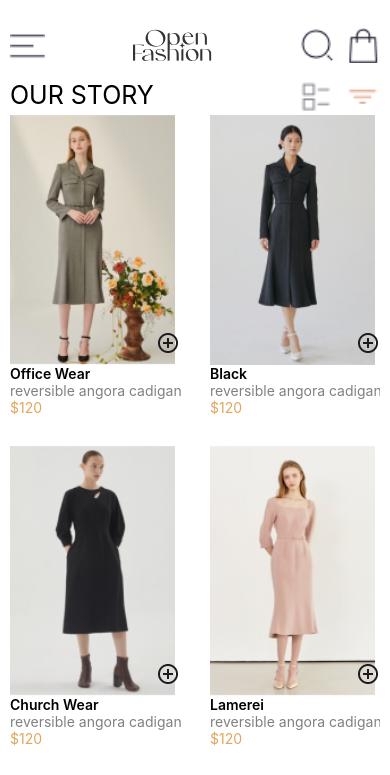
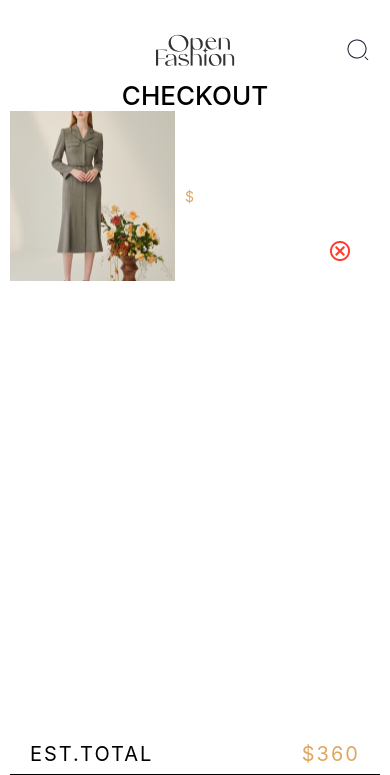
Before and after one commit to Cyberkid-30/rn-assignment6-11348753, a React Native app: screen / in a window 390 px wide. Shown: the top 775 px of the page. Built offline with nearby package versions, Linux system fonts and the light colour scheme.

Commit message:
Styled cart screen card

```diff
--- a/App.js
+++ b/App.js
@@ -2,16 +2,22 @@ import { StatusBar } from "expo-status-bar";
 import { StyleSheet, Text, View } from "react-native";
 import HomeScreen from "./App/screens/HomeScreen";
 import { useState } from "react";
+import CartScreen from "./App/screens/CartScreen";
 
 export default function App() {
   const [cartItems, setCartItems] = useState([{}]);
+  const handleDelete = (id) => {
+    const newCartItems = cartItems.filter((item) => item.id !== id);
+    setCartItems(newCartItems);
+  };
 
   const handlePressEvent = (item) => {
     setCartItems([...cartItems, item]);
   };
   return (
     <View style={styles.container}>
-      <HomeScreen handlePress={(item) => handlePressEvent(item)} />
+      {/* <HomeScreen handlePress={(item) => handlePressEvent(item)} /> */}
+      <CartScreen cartItems={cartItems} onDelete={(id) => handleDelete(id)} />
     </View>
   );
 }
@@ -19,6 +25,8 @@ export default function App() {
 const styles = StyleSheet.create({
   container: {
     flex: 1,
+    flexDirection: "column",
+    gap: 30,
     backgroundColor: "#fff",
     paddingVertical: 20,
     paddingHorizontal: 10,
--- /dev/null
+++ b/App/components/CartScreenCard.js
@@ -0,0 +1,48 @@
+import React from "react";
+import { View, StyleSheet, Text, Image, TouchableOpacity } from "react-native";
+
+function CartScreenCard({ item, onDelete }) {
+  return (
+    <View style={styles.cardContainer}>
+      <Image
+        style={{ height: "auto" }}
+        source={require("../assets/dress1.png")}
+      />
+      <View style={styles.cardContent}>
+        <Text
+          style={{ fontWeight: 500, fontSize: 18, textTransform: "uppercase" }}
+        >
+          {item.name}
+        </Text>
+        <Text style={{ color: "gray" }}>{item.description}</Text>
+        <Text style={{ color: "#E0A75E" }}>${item.price}</Text>
+      </View>
+      <TouchableOpacity
+        onPress={() => onDelete(item.id)}
+        style={styles.removeBtn}
+      >
+        <Image source={require("../assets/remove.png")} />
+      </TouchableOpacity>
+    </View>
+  );
+}
+
+const styles = StyleSheet.create({
+  cardContainer: {
+    flexDirection: "row",
+    position: "relative",
+    height: 170,
+    gap: 10,
+    marginBottom: 10,
+  },
+  cardContent: {
+    justifyContent: "center",
+    width: 200,
+  },
+  removeBtn: {
+    position: "absolute",
+    bottom: 20,
+    right: 30,
+  },
+});
+export default CartScreenCard;
--- a/App/screens/CartScreen.js
+++ b/App/screens/CartScreen.js
@@ -0,0 +1,98 @@
+import React from "react";
+import { View, Text, StyleSheet, Image, TouchableOpacity } from "react-native";
+import CartScreenCard from "../components/CartScreenCard";
+
+function CartScreen({ onDelete, cartItems }) {
+  return (
+    <View style={styles.container}>
+      <View style={styles.header}>
+        <Image source={require("../assets/Logo.png")} />
+        <Image
+          style={styles.searchIcon}
+          source={require("../assets/Search.png")}
+        />
+      </View>
+
+      <View style={styles.cardContainer}>
+        <Text style={styles.cardContainerText}>CHECKOUT</Text>
+        <View style={styles.cards}>
+          {cartItems.map((item) => (
+            <CartScreenCard
+              item={item}
+              key={item.id}
+              onDelete={(id) => onDelete(id)}
+            />
+          ))}
+        </View>
+      </View>
+      <View style={styles.totalPrice}>
+        <Text style={{ fontSize: 20, letterSpacing: 2 }}>EST.TOTAL</Text>
+        <Text style={{ fontSize: 20, color: "#E0A75E", letterSpacing: 2 }}>
+          $360
+        </Text>
+      </View>
+
+      <TouchableOpacity style={styles.footer}>
+        <Image
+          style={{ color: "#fff" }}
+          source={require("../assets/shoppingBag.png")}
+        />
+        <Text style={{ color: "#fff", fontSize: 24 }}>CHECKOUT</Text>
+      </TouchableOpacity>
+    </View>
+  );
+}
+const styles = StyleSheet.create({
+  container: {
+    flex: 1,
+    // backgroundColor: "dodgerblue",
+    position: "relative",
+  },
+  header: {
+    height: 60,
+    width: "100%",
+    // backgroundColor: "pink",
+    flexDirection: "row",
+    justifyContent: "center",
+    alignItems: "center",
+    position: "relative",
+  },
+  searchIcon: {
+    position: "absolute",
+    right: 10,
+  },
+  cards: {
+    width: "100%",
+    height: 560,
+  },
+  cardContainer: {},
+  cardContainerText: {
+    fontSize: 26,
+    fontWeight: "500",
+    textAlign: "center",
+  },
+  totalPrice: {
+    width: "100%",
+    height: 40,
+    paddingHorizontal: 20,
+    flexDirection: "row",
+    justifyContent: "space-between",
+    alignItems: "center",
+    alignSelf: "flex-end",
+    position: "absolute",
+    bottom: 50,
+  },
+  footer: {
+    width: "100%",
+    height: 50,
+    backgroundColor: "#000",
+    position: "absolute",
+    bottom: 0,
+    flexDirection: "row",
+    alignItems: "center",
+    justifyContent: "center",
+    gap: 10,
+  },
+});
+
+export default CartScreen;
```
